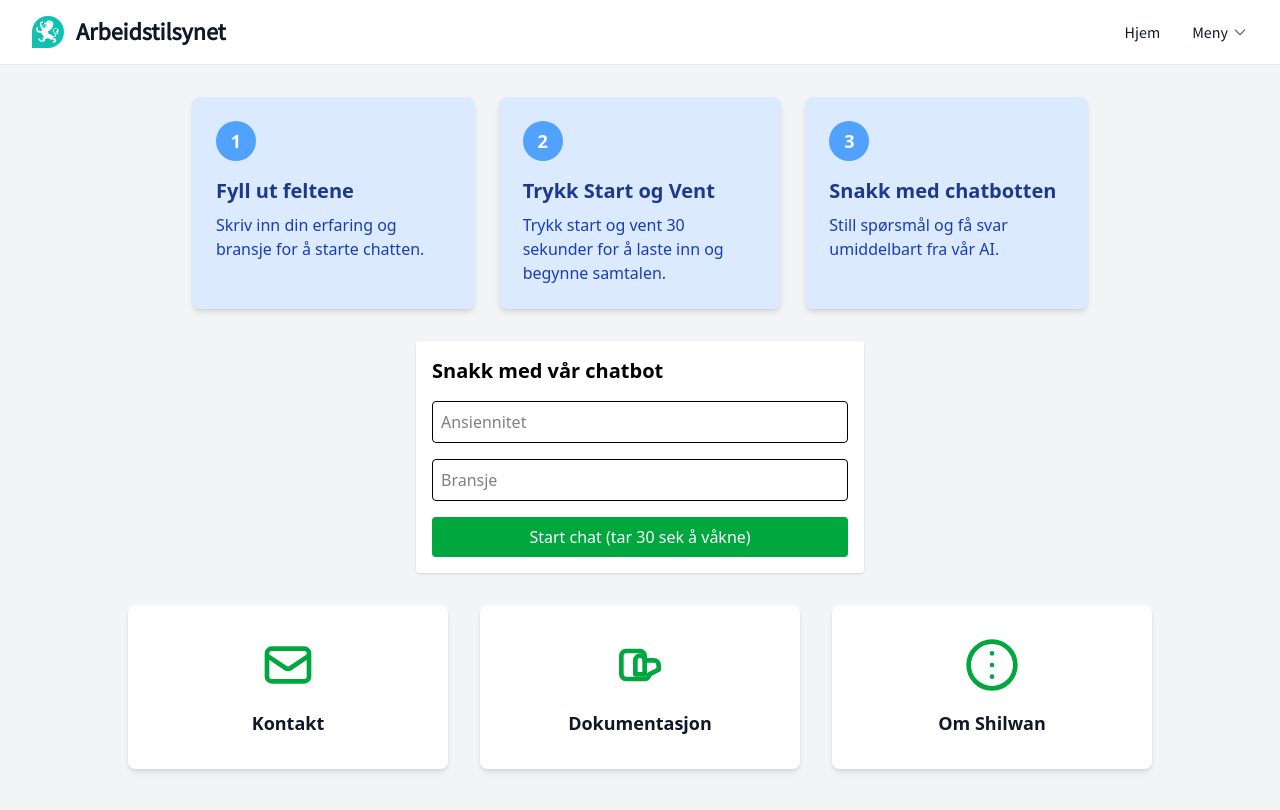
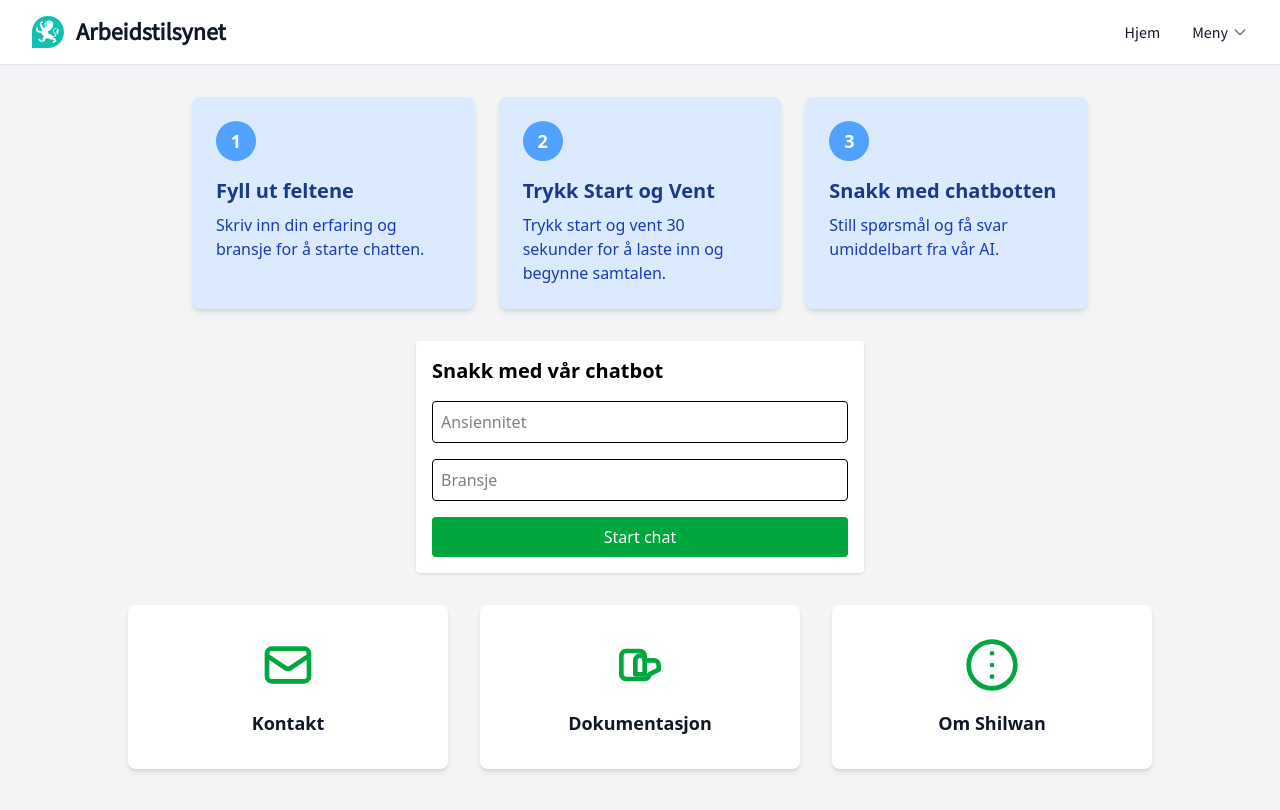
Before and after one commit to thewanish/limeprosjekt, a Vue app: page / in a window 1280 px wide. Shown: the top 810 px of the page. Built offline with nearby package versions, Linux system fonts and the light colour scheme.

Commit message:
legger til bug fixes again 2

```diff
--- a/src/views/HomeView.vue
+++ b/src/views/HomeView.vue
@@ -21,8 +21,8 @@ let autoStartTimeout: number | undefined;
 
 const createUser = async (auto = false) => {
   if (auto) {
-    name.value = 'AutoUser';
-    email.value = 'auto@example.com';
+    name.value = 'AutoErfaring';
+    email.value = 'autoBransje';
   } else {
     if (!name.value.trim() || !email.value.trim()) {
       error.value = 'Trenger navn og e-post';
@@ -64,7 +64,7 @@ onMounted(() => {
   if (!isLoggedIn.value) {
     autoStartTimeout = setTimeout(() => {
       createUser(true);
-    }, 20000); // 20 sekunder
+    }, 30000); // 30 sec
   }
 });
 </script>
@@ -113,7 +113,7 @@ onMounted(() => {
           class="w-full bg-green-600 hover:bg-green-700 text-white p-2 rounded transition"
           :disabled="loading"
         >
-          {{ loading ? 'Laster...' : 'Start chat (tar 30 sek å våkne)' }}
+          {{ loading ? 'Laster...' : 'Start chat' }}
         </button>
       </form>
       <p v-if="error" class="text-red-500 mt-2 text-center">{{ error }}</p>
```
